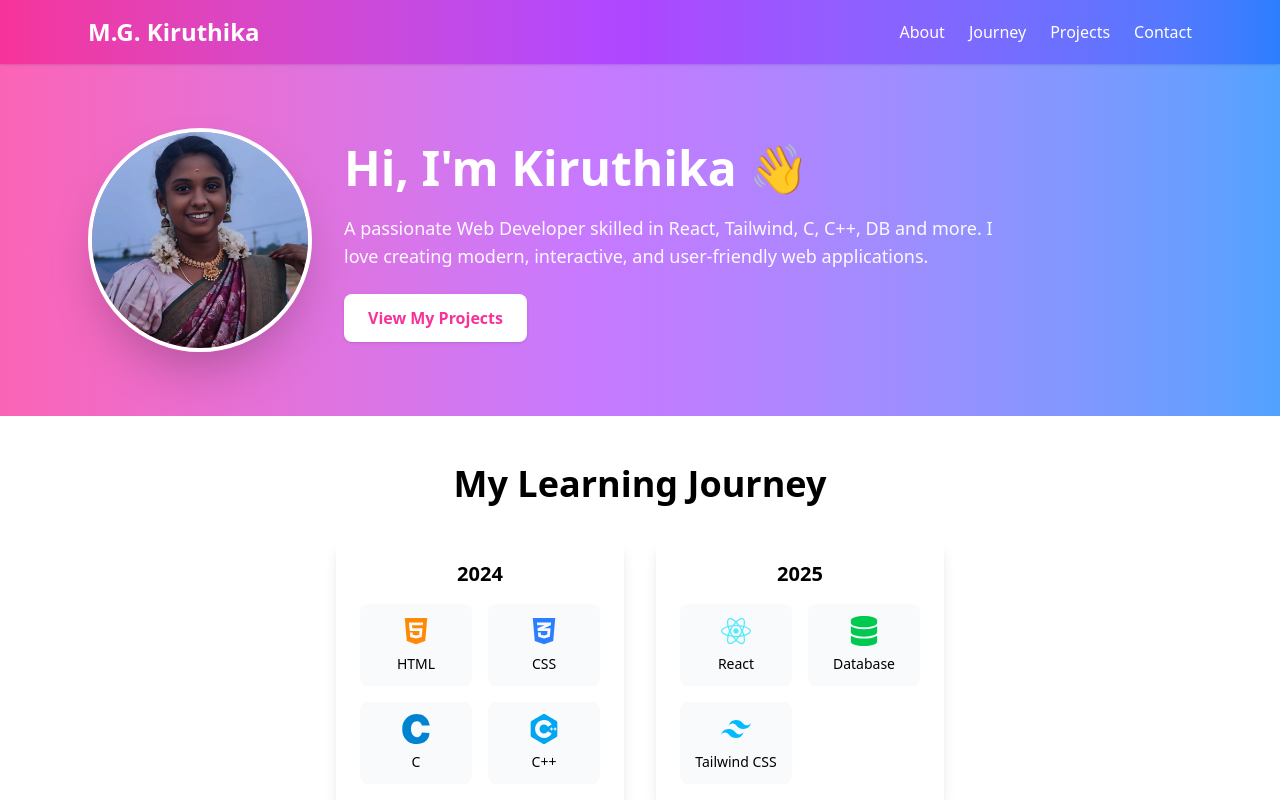
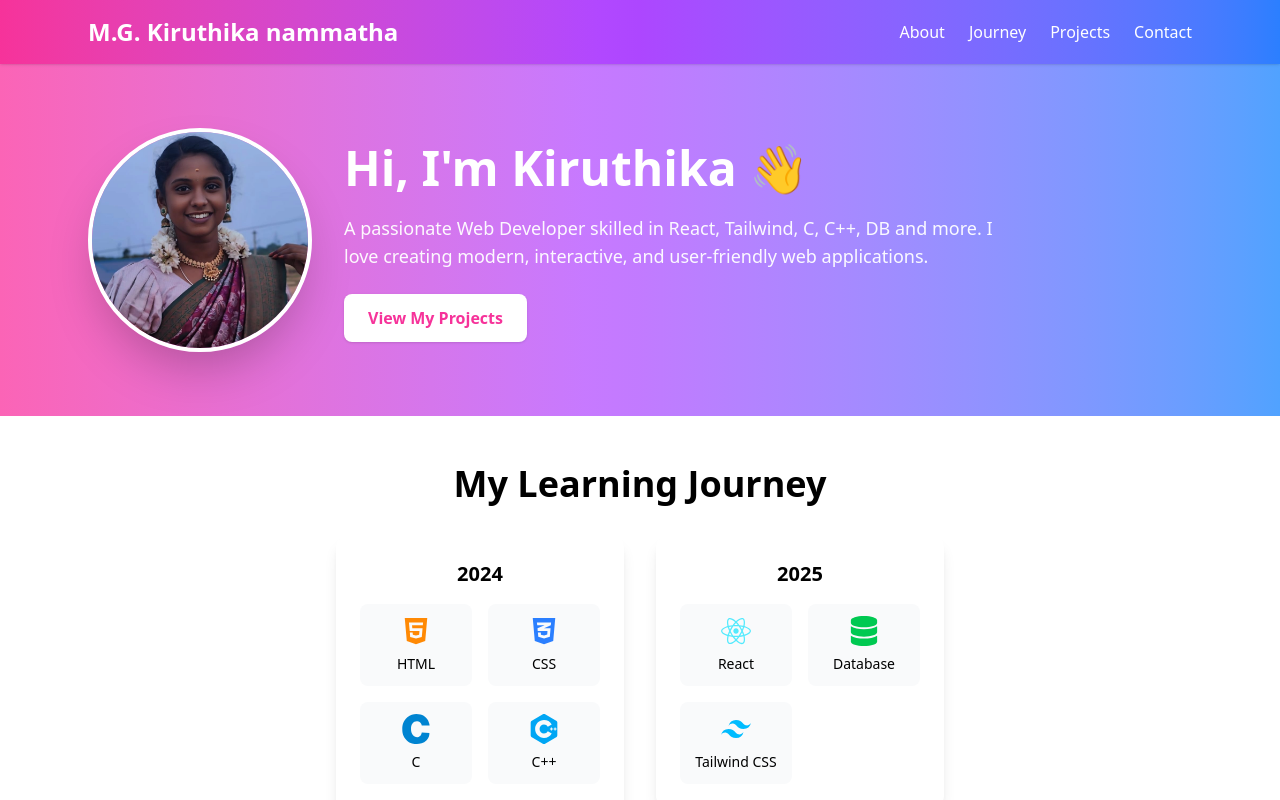
Before and after one commit to kiruthika-arjava/Portfolio, a React (Vite) app: page / in a window 1280 px wide. Shown: the top 800 px of the page. Built offline with nearby package versions, Linux system fonts and the light colour scheme.

Commit message:
name chick

```diff
--- a/src/Components/Header.jsx
+++ b/src/Components/Header.jsx
@@ -4,7 +4,7 @@
   return (
     <header className="bg-gradient-to-r from-pink-500 via-purple-500 to-blue-500 text-white sticky top-0 z-50 shadow">
       <div className="max-w-6xl mx-auto flex items-center justify-between px-6 py-4">
-        <h1 className="text-2xl font-bold">M.G. Kiruthika</h1>
+        <h1 className="text-2xl font-bold">M.G. Kiruthika nammatha</h1>
         <nav className="space-x-6">
           <a href="#about" className="hover:underline">About</a>
           <a href="#journey" className="hover:underline">Journey</a>
```
